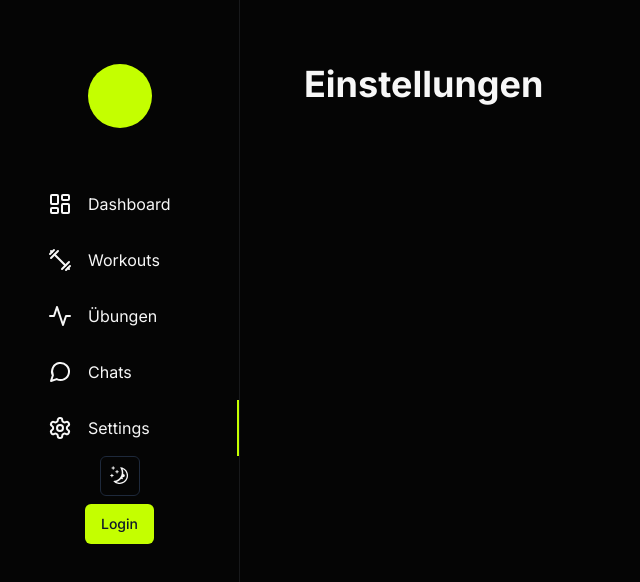
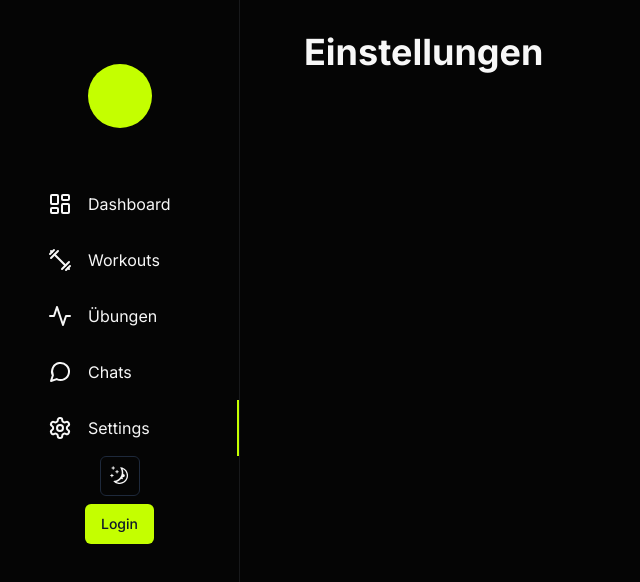
Before and after one commit to pascalgrim/gymrat-hub-frontend, a Next.js app: page /settings in a window 1280 px wide. Shown: the top 582 px of the page, without its empty margins (0-640 px from the left). Built offline with nearby package versions, Linux system fonts and the light colour scheme.

Commit message:
sticky header

```diff
--- a/app/layout.tsx
+++ b/app/layout.tsx
@@ -25,7 +25,7 @@ export default async function RootLayout({
       <body className={inter.className}>
         <Providers>
           <Sidenav />
-          <div className='overflow-hidden ml-60 pl-8'>
+          <div className='ml-60 pl-8'>
             {children}
           </div>
           <Toaster />
--- a/app/page.tsx
+++ b/app/page.tsx
@@ -4,8 +4,7 @@ export default async function Home() {
 
   return (
     <div className=''>
-      <Button>A</Button>
-      asaa
+
     </div>
   )
 }
--- a/app/workouts/components/WorkoutCard.tsx
+++ b/app/workouts/components/WorkoutCard.tsx
@@ -9,7 +9,7 @@ function WorkoutCard({ workout }: WorkoutCard) {
     const { created_at, updated_at, user_id, workout_id, workout_name } = workout
 
     return (
-        <div className='shadow rounded-lg h-96 p-6'>
+        <div className='shadow rounded-lg h-96 p-6 border'>
             <h2>{workout_name}</h2>
             {workout_id}
         </div>
--- a/src/components/layout/Container.tsx
+++ b/src/components/layout/Container.tsx
@@ -7,8 +7,8 @@ type ContainerProps = {
 }
 function Container({ children, title, ...props }: ContainerProps) {
     return (
-        <div className='h-full px-8 pt-12' {...props}>
-            <h1 className=' py-4 '>{title}</h1>
+        <div className='h-full px-8  relative' {...props}>
+            <h1 className='py-8 sticky top-0 z-10 bg-background'>{title}</h1>
             {children}
         </div>
     )
```
